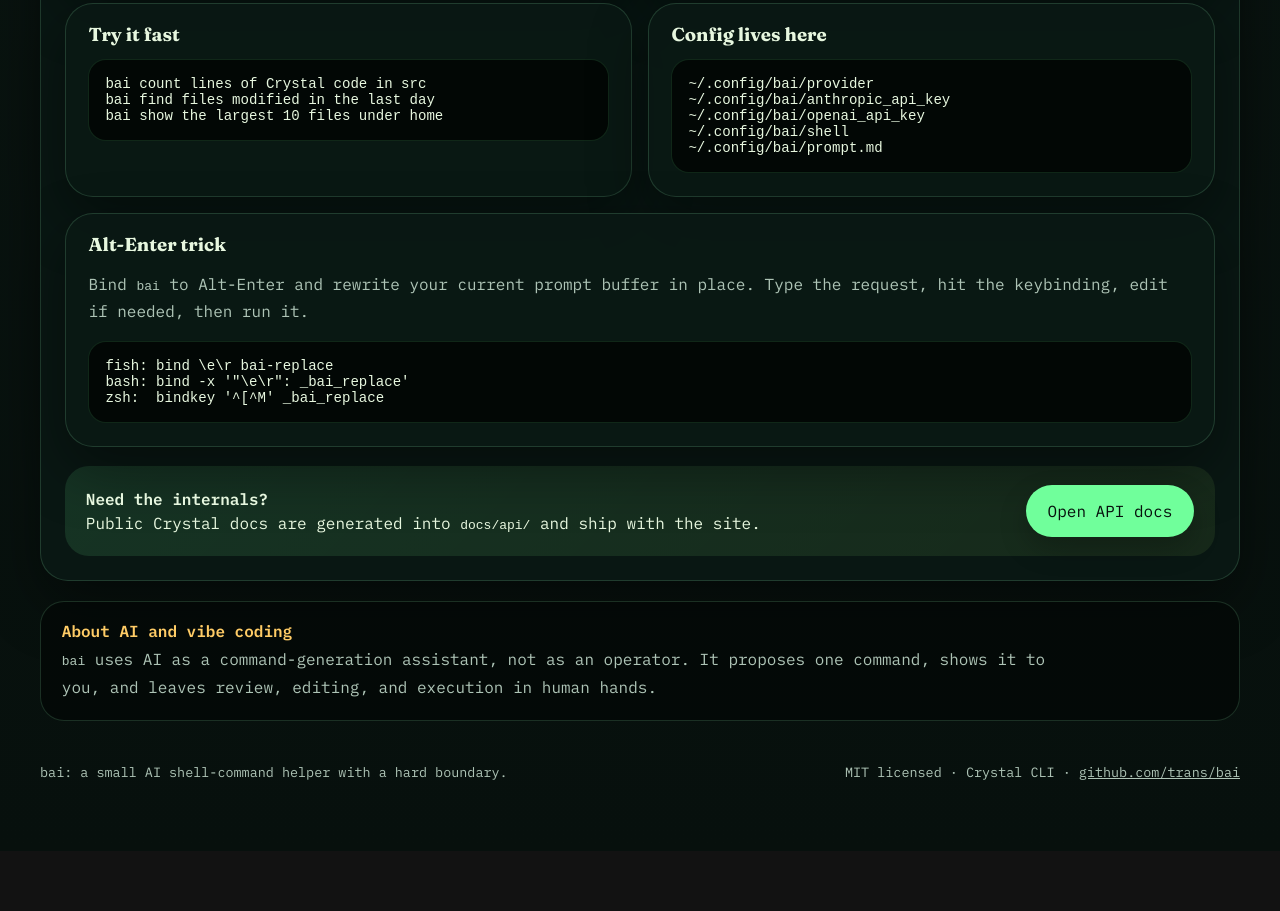
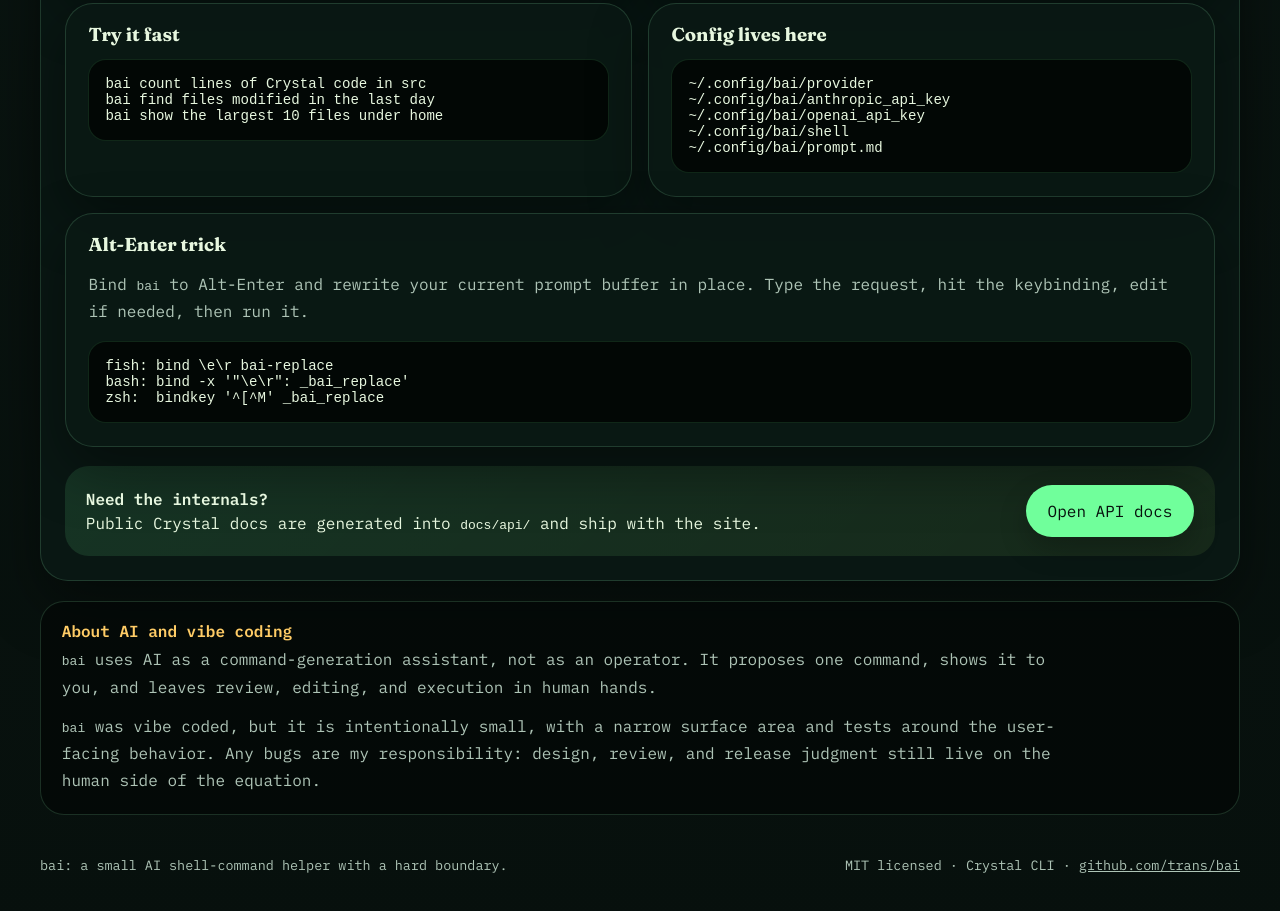
Before and after one commit to trans/bai, a plain HTML site: page docs/index.html in a window 1280 px wide. Shown: the part 2294-3205 px from the top of the page. Before the commit the page ends 3145 px from the top, so only its background shows below. Drawn offline with Linux system fonts and the light colour scheme.

Commit message:
Clarify AI development note

```diff
--- a/docs/index.html
+++ b/docs/index.html
@@ -536,6 +536,10 @@
         line-height: 1.7;
       }
 
+      .ai-note p + p {
+        margin-top: 0.75rem;
+      }
+
       footer {
         display: flex;
         flex-wrap: wrap;
@@ -814,6 +818,12 @@ zsh:  bindkey '^[^M' _bai_replace</code></pre>
           operator. It proposes one command, shows it to you, and leaves review,
           editing, and execution in human hands.
         </p>
+        <p>
+          <code>bai</code> was vibe coded, but it is intentionally small, with a
+          narrow surface area and tests around the user-facing behavior. Any bugs
+          are my responsibility: design, review, and release judgment still live
+          on the human side of the equation.
+        </p>
       </section>
 
       <footer>
```
